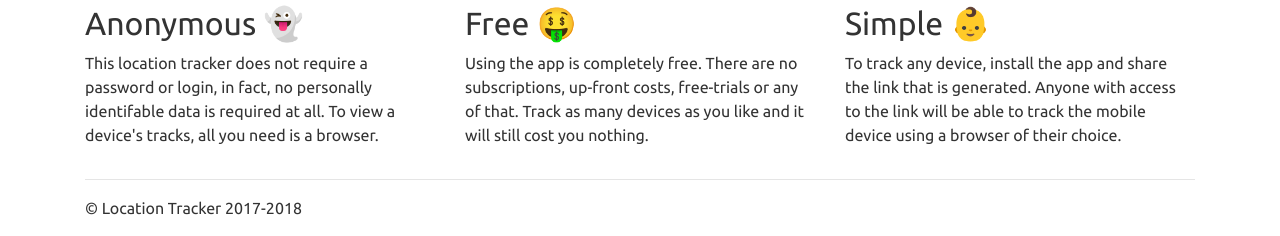
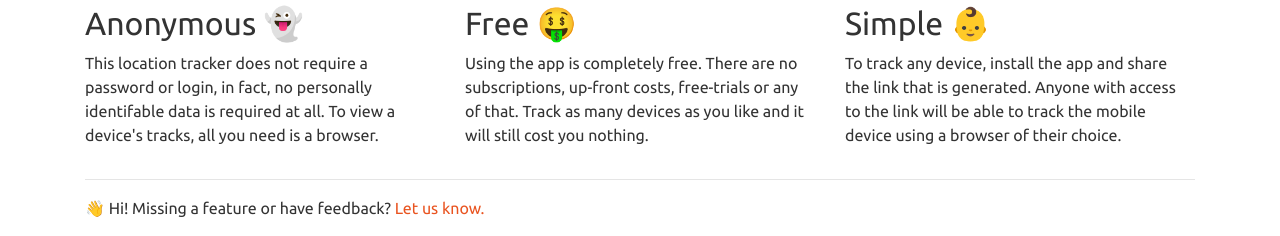
Before and after one commit to caspii/pathbox-server, a Flask app: page / in a window 1280 px wide. Shown: the part 1031-1267 px from the top of the page. Run offline with Flask 2, Linux system fonts and the light colour scheme; some libraries are stand-ins or nearby versions.

Commit message:
Added Feedback link

```diff
--- a/templates/layout.html
+++ b/templates/layout.html
@@ -54,7 +54,7 @@
     </main>
 
     <footer class="container">
-      <p>&copy; Location Tracker 2017-2018</p>
+      <p>👋 Hi! Missing a feature or have feedback? <a href="mailto:caspar.wrede@gmail.com">Let us know.</a></p>
     </footer>
 
     <!-- Bootstrap core JavaScript
```
